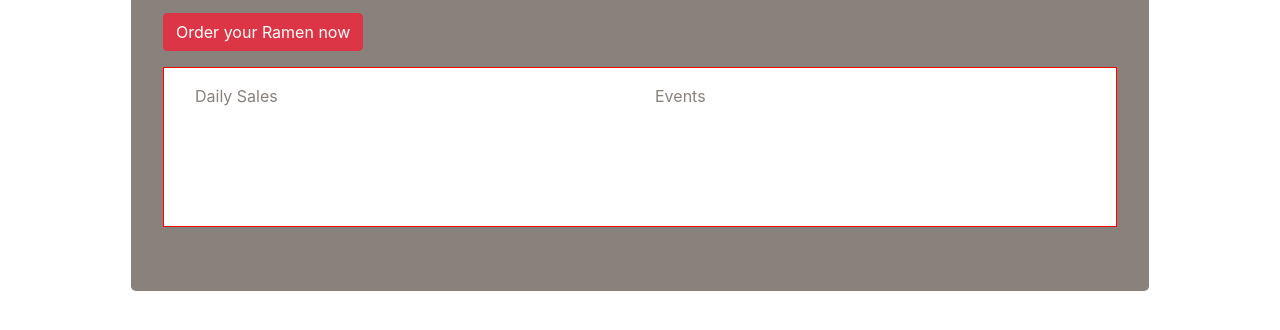
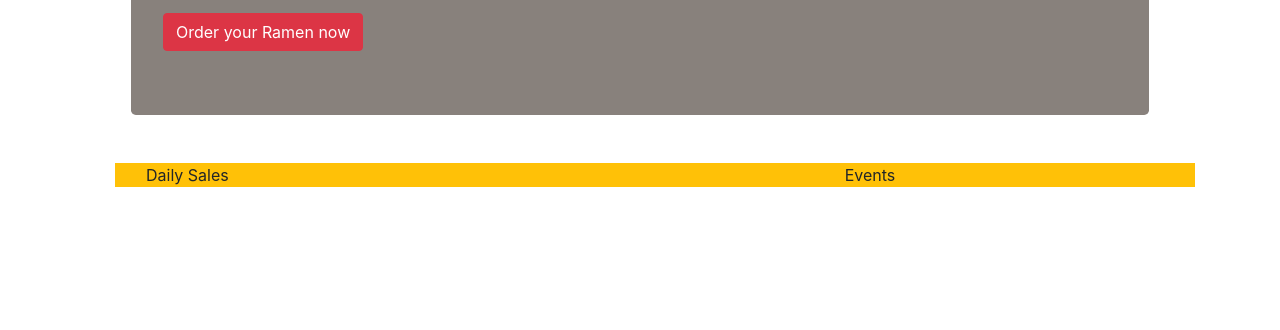
Before and after one commit to artedsolis/restaurant-css-framework, a plain HTML site: page index.html in a window 1280 px wide. Shown: the part 218-548 px from the top of the page. Drawn offline with nearby package versions, Linux system fonts and the light colour scheme.

Commit message:
separation entre jumbotron et events et sales

```diff
--- a/assets/css/style.css
+++ b/assets/css/style.css
@@ -15,8 +15,6 @@
     width: 1170px;
   }
 }
-
-
 
 body {}
 
@@ -39,10 +37,7 @@ body {}
   text-shadow: 1px 1px 1px black;
 }
 
-.daily {
-  background-color: white;
-  color: #88817c;
-  height: 10em;
-  border: 1px solid red;
-  margin-top: 1em;
+
+.bg-warning {
+  margin-left: 30px;
 }
--- a/index.html
+++ b/index.html
@@ -21,16 +21,18 @@
             <!-- <hr class="my-4">
           <p>It uses utility classes for typography and spacing to space content out within the larger container.</p> -->
             <a type="button" class="btn btn-danger" href="#" role="button">Order your Ramen now</a>
-            <div class="daily">
-              <div class="row">
-                <div class="col-md-6">Daily Sales</div>
-                <div class="col-md-6">Events</div>
-              </div>
-            </div>
           </div>
         </div>
       </div>
     </div>
+
+    <div class="bg-warning">
+      <div class=" row">
+        <div class="col-md-8">Daily Sales</div>
+        <div class="col-md-4">Events</div>
+      </div>
+    </div>
+
 
     <script src="https://code.jquery.com/jquery-3.3.1.slim.min.js" integrity="sha384-q8i/X+965DzO0rT7abK41JStQIAqVgRVzpbzo5smXKp4YfRvH+8abtTE1Pi6jizo" crossorigin="anonymous"></script>
     <script src="https://cdnjs.cloudflare.com/ajax/libs/popper.js/1.14.7/umd/popper.min.js" integrity="sha384-UO2eT0CpHqdSJQ6hJty5KVphtPhzWj9WO1clHTMGa3JDZwrnQq4sF86dIHNDz0W1" crossorigin="anonymous"></script>
```
Also changed, not shown: assets/img/ramenlog.png.
